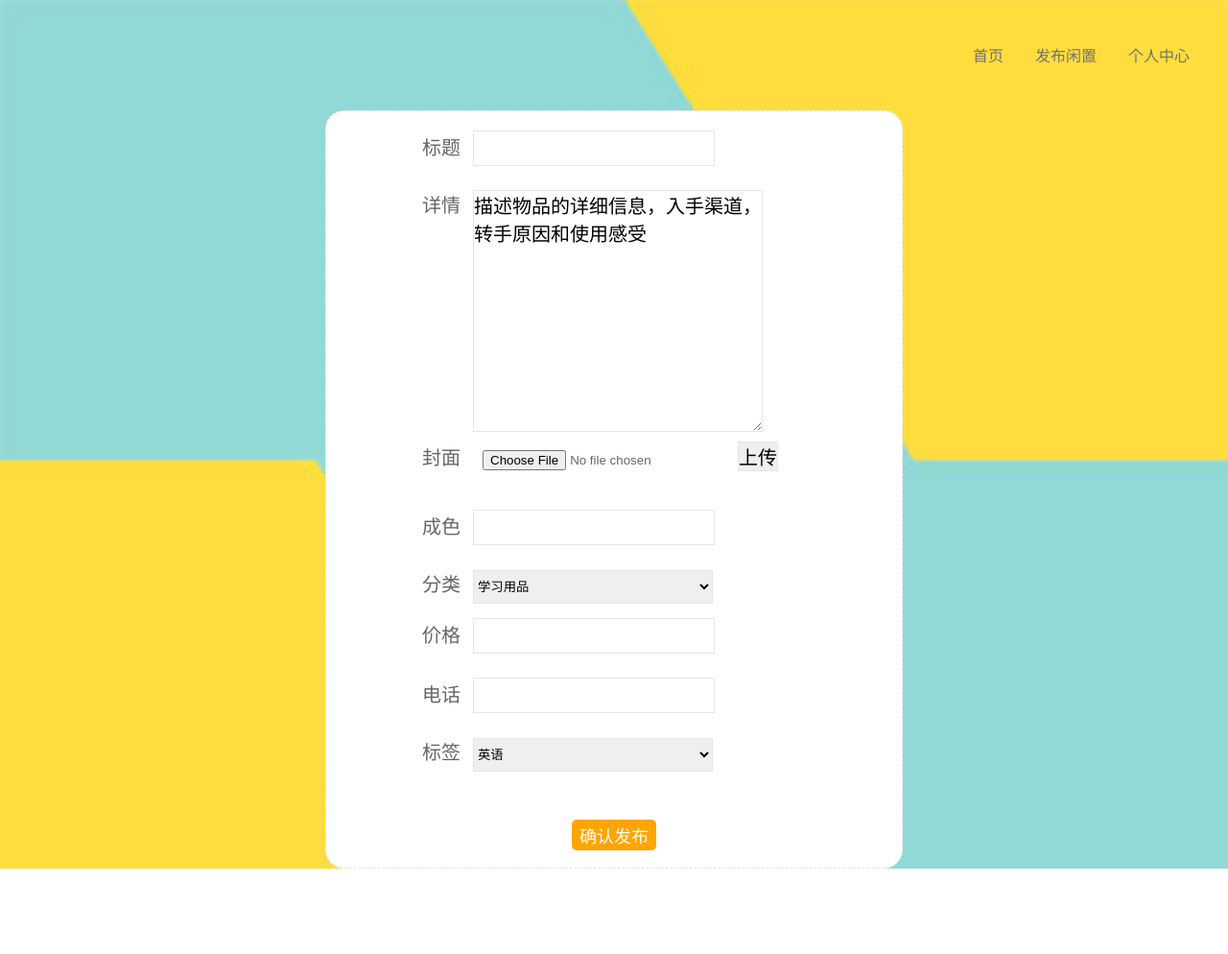
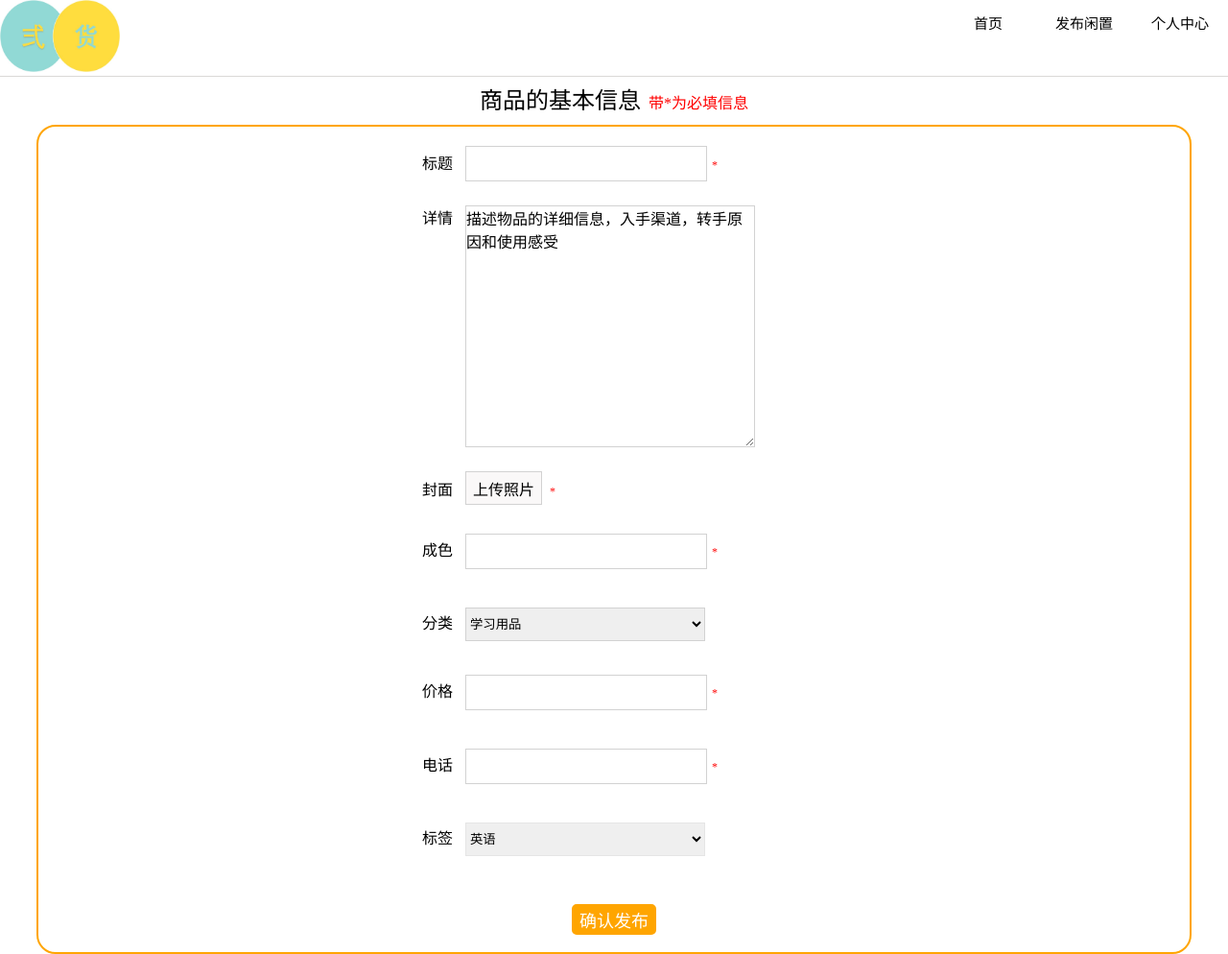
Before and after one commit to CJMMay/secondhand, a Django app: page /sells/publish/ in a window 1280 px wide. Shown: the whole page at 96% size. Before the commit the page ends 905 px from the top, so only its background shows below. Run offline with Django 3.2, Linux system fonts and the light colour scheme.

Commit message:
实现图片上传

```diff
--- a/sells/models.py
+++ b/sells/models.py
@@ -1,7 +1,6 @@
 from django.db import models
 from django.urls import reverse
 from login_res.models import User
-
 # Create your models here.
 
 
@@ -25,7 +24,7 @@ class Product(models.Model):
     category = models.ForeignKey(Category, related_name='category', on_delete=models.CASCADE)
     name = models.CharField(max_length=200, db_index=True)
     slug = models.SlugField(max_length=200, db_index=True)
-    image = models.ImageField(upload_to='products/%Y/%m/%d', blank=True)
+    image = models.ImageField(upload_to='products/%y/%m/%d', blank=True)
     description = models.TextField(blank=True)
     price = models.DecimalField(max_digits=10, decimal_places=2)
     available = models.BooleanField(default=True)
--- a/sells/static/css/detailinfo.css
+++ b/sells/static/css/detailinfo.css
@@ -185,30 +185,30 @@ img{border:0;}
 .r_wrap{width:980px;}
 
 
-
 /*发布页面样式*/
 .center_content
 {
-	width:600px;
+	width:1200px;
 	background-color: white;
 	margin: 0 auto;
 	height:1300;
-	border:1px dashed #E5E5E5;
+	border:2px solid #FFA500;
 	border-radius:20px ;
+	color:#000000;
 }
 .lab
 {
 	font-family: "微软雅黑";
-	font-size:20px ;
-	margin-left:100px;
+	font-size:16px ;
+	margin-left:400px;
 	margin-bottom: 20px;
 }
 .shuru
 {
 	margin-bottom: 10px;
-	border:1px solid #E5E5E5;
+	border:1px solid #D2D2D2;
 	margin-left: 10px;
-	font-size: 20px;
+	font-size: 16px;
 }
 #xuehao
 {
@@ -231,6 +231,7 @@ img{border:0;}
 {
 	width: 250px;
 	height: 35px;
+	margin-top:20px;
 }
 #chengse
 {
@@ -262,3 +263,4 @@ img{border:0;}
 	color: white;
 	margin-top:50px ;
 }
+.file{  filter:alpha(opacity:0);opacity: 0;width:0px }
--- a/sells/templates/publish.html
+++ b/sells/templates/publish.html
@@ -1,45 +1,43 @@
+{% extends "sells/head.html" %}
 {% load static %}
 <!DOCTYPE html>
 <html>
 	<head>
 		<meta charset="UTF-8">
 		<title>发布闲置</title>
+	</head>
+	<body id="body1">
+		{% block content %}
 		<link rel="stylesheet" href={% static "css/detailinfo.css" %} />
-	</head>
-	<body style="background: url(../../../static/img/background.jpg); background-repeat: no-repeat;background-size:cover">
-		<div>
-			<div class="search_bar clearfix">
-			<div class="head fr">
-				<ul>
-					<li><a href="#">首页</a></li>
-					<li><a href="#">发布闲置</a></li>
-					<li><a href="#">个人中心</a></li>
-				</ul>
-			</div>
-		    </div>
+		<div style="text-align: center;height:50px;line-height:50px;">
+			<span style="font-family: '微软雅黑';font-size: 24px;color: #000000;">商品的基本信息</span>
+			<span style="font-size: 16px;margin-left: 5px;color: red;">带*为必填信息</span>
 		</div>
 		<div class="center_content">
-			<form class="fo" method="post" action="{% url 'sells:do_publish' %}">
+			<form class="fo" method="post" action="{% url 'sells:do_publish' %}" enctype="multipart/form-data">
 				 {% csrf_token %}
 				<label class="lab">标题</label>
-		        <input class="shuru" id="biaoti" name='name' required/>
+		        <input class="shuru" id="biaoti" name='name' required/><span style="color: red;margin-left: 5px;">*</span>
 		         <br />
 		         <br />
 				<label class="lab">详情</label>
 		        <textarea class="shuru" id="xiangqing" name='description'>描述物品的详细信息，入手渠道，转手原因和使用感受</textarea>
-	          <ul>
-				<span style="font-family: '微软雅黑'; font-size: 20px; margin-left: 100px;margin-bottom: 20px;">封面</span>
-                <input type="file" name="img" style="margin-left:20px">
-                <input type="submit" value="上传" class="shuru">
-              </ul>
-                <br />
+		         <br />
+		         <br />
+				<span style="font-family: '微软雅黑'; font-size: 16px; margin-left: 400px;margin-bottom: 20px;display:inline-block">封面</span>
+              <input type="button" style="border:1px solid #D2D2D2;width:80px;height:35px;font-size:16px;background-color:#FAF8F8;margin-left:10px;" value='上传照片'onclick="document.getElementById('fileField').click()" />
+              <span style="color: red;margin-left: 5px;">*</span>
+              <input  type="file" name="img" id="fileField"class="file" size="28" onchange="document.getElementById('textfield').value=this.value" />
+
+             <br />
 				<br />
 				<label class="lab">成色</label>
-		        <input class="shuru" id="chengse" name='gold' required/>
+		        <input class="shuru" id="chengse" name='gold' required/><span style="color: red;margin-left: 5px;">*</span>
+		         <br />
 		        <br />
 		        <br />
 		        <label class="lab">分类</label>
-				<select style="border:1px solid #E5E5E5;width:250px ;height: 35px;font-family:'微软雅黑';margin-left: 10px;" name='category'>
+				 <select style="border:1px solid #D2D2D2;width:250px ;height: 35px;font-family:'微软雅黑';margin-left: 10px;" name='category'>
                     <option value="1">学习用品</option>
                     <option value="2">生活用品</option>
                     <option value="3">美妆护肤</option>
@@ -50,11 +48,13 @@
 				<br />
 				<br />
 				<label class="lab">价格</label>
-		        <input class="shuru" id="jiage" name='price' required/>
+		        <input class="shuru" id="jiage" name='price' required/><span style="color: red;margin-left: 5px;">*</span>
+		         <br />
 	           <br/>
 	           <br/>
 		        <label class="lab">电话</label>
-		        <input class="shuru" id="dianhua" name='tel' required/>
+		        <input class="shuru" id="dianhua" name='tel' required/><span style="color: red;margin-left: 5px;">*</span>
+		         <br />
 		         <br />
 		         <br />
 		        <label class="lab">标签</label>
@@ -63,10 +63,11 @@
                     <option value="考试">考试</option>
                     <option value="词汇">词汇</option>
 				</select>
-				<div style="width:600px; height:100px;text-align: center;">
+				<div style="width:1200px; height:100px;text-align:center">
 					<button type="submit" class="bt">确认发布</button>
 				</div>
 		</form>
 		</div>
+	{% endblock %}
 	</body>
 </html>
--- a/sells/views.py
+++ b/sells/views.py
@@ -2,6 +2,7 @@ from django.shortcuts import render, get_object_or_404, render_to_response
 from login_res.models import User
 from .models import Category, Product
 from cart.forms import CartAddProductForm
+from django.conf import settings
 #from django.http import HttpResponseRedirect
 # Create your views here.
 
@@ -45,6 +46,11 @@ def do_publish(request):
      gold=request.POST.get('gold')
      category=request.POST.get('category')
      cat=Category.objects.get(pk=category)
-     img =request.FILES.get('img')
-     Product.objects.create(name=name,description=description,price=price,gold=gold,category=cat,tel=tel,stuid=id,image=img)
+     f1 = request.FILES.get('img')
+     image= "products/2018/12/publishphotos" + f1.name
+     fname = settings.MEDIA_ROOT + "products/2018/12/publishphotos"+ f1.name
+     with open(fname,'wb') as pic:
+         for c in f1.chunks():
+             pic.write(c)
+     Product.objects.create(name=name,description=description,price=price,gold=gold,category=cat,tel=tel,stuid=id,image=image,slug=name)
      return render_to_response('sells/product/home.html', {'stuid': stuid})
```
Also changed, not shown: db.sqlite3, media/products/2018/12/publishphotos5.jpg (added), media/products/2018/12/publishphotoscamera.jpg (added), media/products/2018/12/publishphotoscap.jpg (added), media/products/2018/12/publishphotoschenweiting.jpg (added), media/products/2018/12/publishphotospython.jpg (added), media/products/2018/12/publishphotosscarf.jpg (added), sells/migrations/0007_auto_20181219_1514.py (added), sells/migrations/0008_auto_20181219_1544.py (added).
